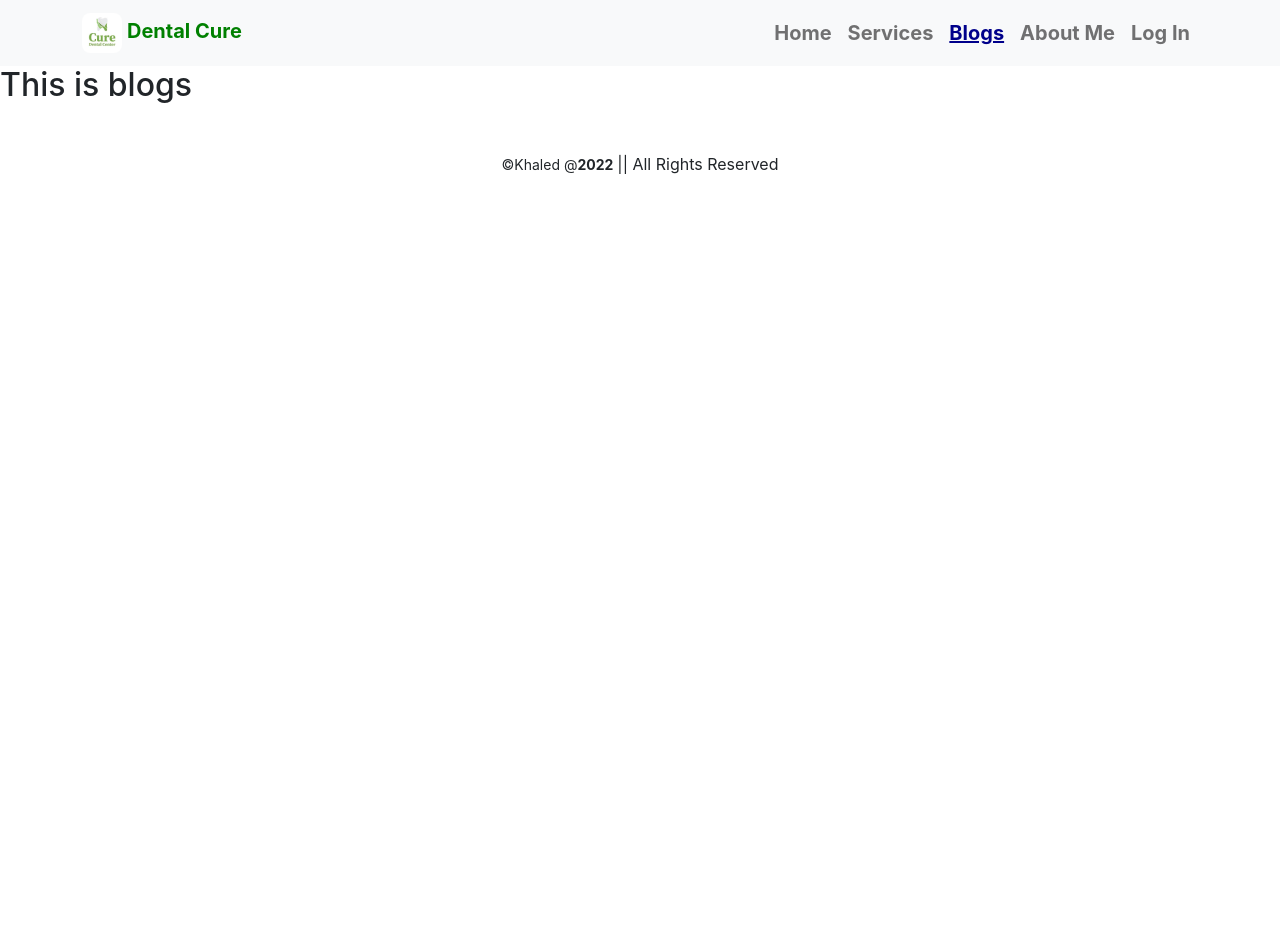
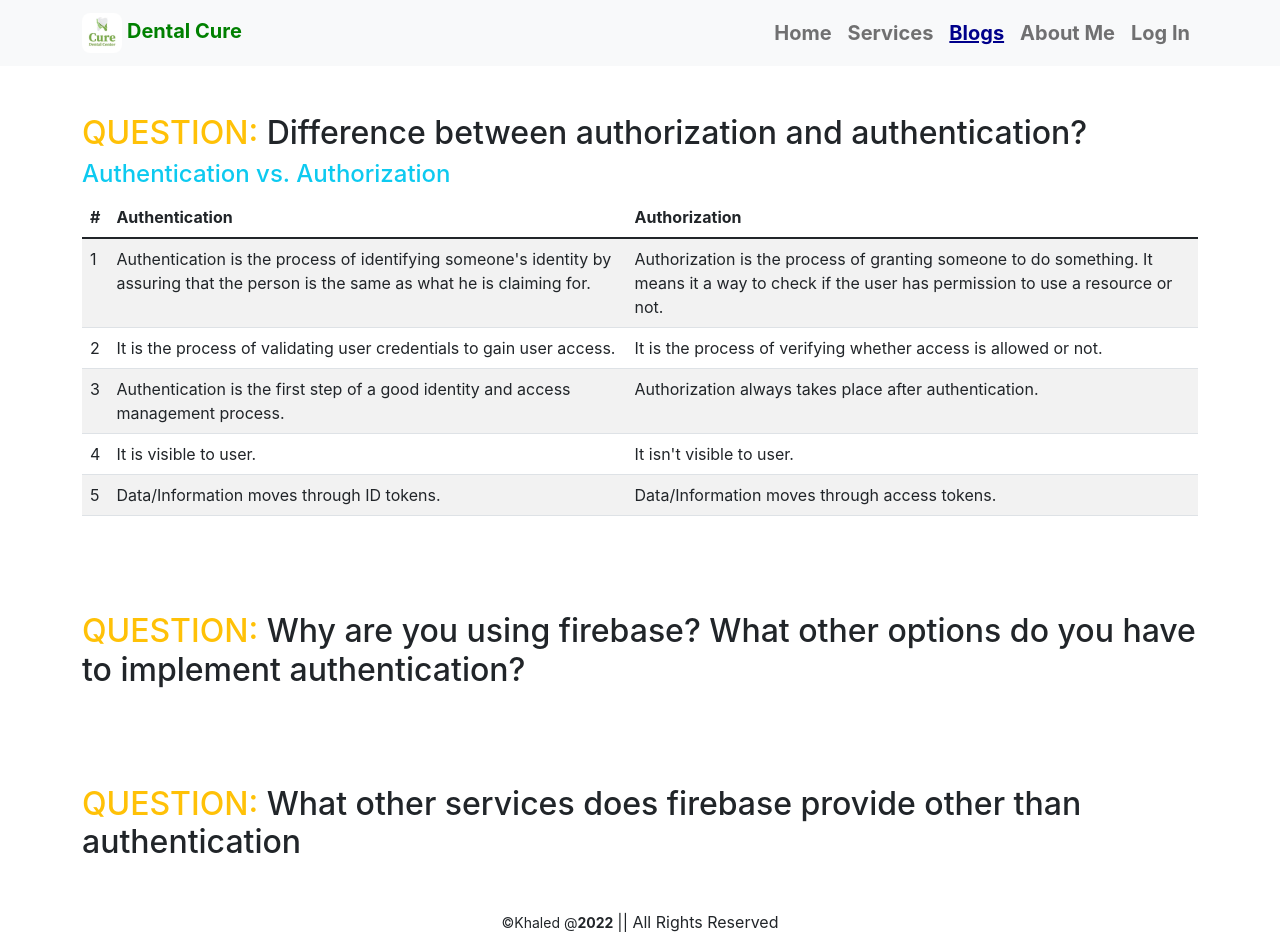
Before and after one commit to khaled39ab/Dental-Cure-Independent-Service-Provider, a React (Create React App) app: page /blogs in a window 1280 px wide. Before the commit the page ends 800 px from the top, so only its background shows below. Built offline with nearby package versions, Linux system fonts and the light colour scheme; no server answers.

Commit message:
write diff b2in authorization and authentication in blogs section

```diff
--- a/src/Pages/Blogs/Blogs.js
+++ b/src/Pages/Blogs/Blogs.js
@@ -1,9 +1,58 @@
 import React from 'react';
+import Table from 'react-bootstrap/Table';
 
 const Blogs = () => {
     return (
-        <div>
-            <h2>This is blogs</h2>
+        <div className='container mt-4'>
+            <div className='my-5'>
+                <h2> <span className='text-warning'>QUESTION:</span>  Difference between authorization and authentication?</h2>
+                <h4 className='text-info'>Authentication vs. Authorization</h4>
+
+                <Table striped>
+                    <thead>
+                        <tr>
+                            <th>#</th>
+                            <th>Authentication</th>
+                            <th>Authorization</th>
+                        </tr>
+                    </thead>
+                    <tbody>
+                        <tr>
+                            <td>1</td>
+                            <td>Authentication is the process of identifying someone's identity by assuring that the person is the same as what he is claiming for.</td>
+                            <td>Authorization is the process of granting someone to do something. It means it a way to check if the user has permission to use a resource or not.</td>
+                        </tr>
+                        <tr>
+                            <td>2</td>
+                            <td>It is the process of validating user credentials to gain user access.</td>
+                            <td>It is the process of verifying whether access is allowed or not.</td>
+                        </tr>
+                        <tr>
+                            <td>3</td>
+                            <td>Authentication is the first step of a good identity and access management process.</td>
+                            <td>Authorization always takes place after authentication.</td>
+                        </tr>
+                        <tr>
+                            <td>4</td>
+                            <td>It is visible to user.</td>
+                            <td>It isn't visible to user.</td>
+                        </tr>
+                        <tr>
+                            <td>5</td>
+                            <td>Data/Information moves through ID tokens.</td>
+                            <td>Data/Information moves through access tokens.</td>
+                        </tr>
+                    </tbody>
+                </Table>
+            </div>
+
+            <div className='my-5 pt-5'>
+                <h2> <span className='text-warning'>QUESTION:</span> Why are you using firebase? What other options do you have to implement authentication?</h2>
+            </div>
+
+            <div className='my-5 pt-5'>
+                <h2> <span className='text-warning'>QUESTION:</span> What other services does firebase provide other than authentication</h2>
+            </div>
         </div>
     );
 };
```
